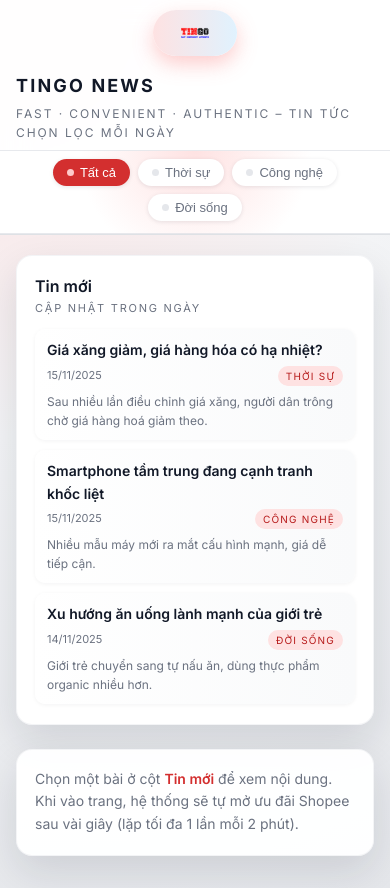
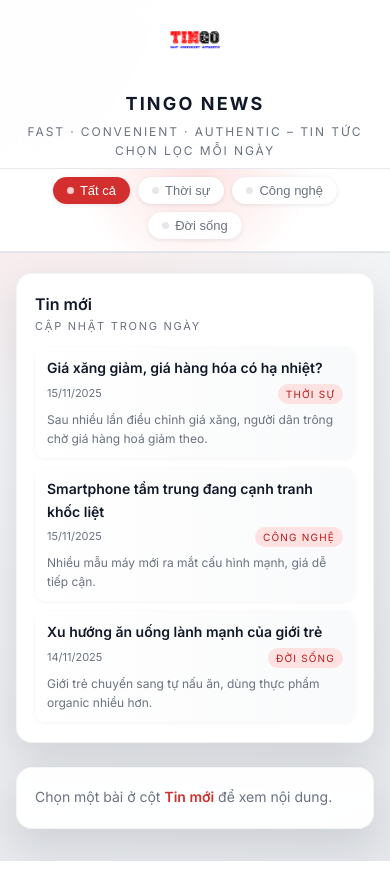
Before and after one commit to kiendey24/kiendey24.github.io, a plain HTML site: page index.html in a window 390 px wide. After the commit the page ends 861 px from the top, so only its background shows below. Drawn offline with Linux system fonts and the light colour scheme.

Commit message:
Update index.html

```diff
--- a/index.html
+++ b/index.html
@@ -58,19 +58,9 @@
       flex-wrap: wrap;
     }
 
-    .logo-wrap {
-      display: flex;
-      align-items: center;
-      justify-content: center;
-      padding: 6px 12px;
-      border-radius: 999px;
-      background: linear-gradient(to right, #fee2e2, #e0f2fe);
-      box-shadow: 0 8px 20px rgba(248,113,113,.35);
-    }
-
     .logo {
-      height: 44px;
-      max-width: 220px;
+      height: 80px;
+      max-width: 100%;
       display: block;
     }
 
@@ -89,14 +79,19 @@
     }
 
     @media (max-width: 640px) {
+      .header-inner {
+        flex-direction: column;
+        align-items: center;
+        text-align: center;
+      }
+
       .logo {
-        height: 34px;
+        height: 60px;
+        margin-bottom: 4px;
       }
+
       .header-text h1 {
         font-size: 18px;
-      }
-      .header-inner {
-        justify-content: center;
       }
     }
 
@@ -437,10 +432,8 @@
   <!-- ===== HEADER ===== -->
   <header>
     <div class="header-inner">
-      <div class="logo-wrap">
-        <!-- LOGO: tingo-logo.png -->
-        <img src="tingo-logo.png" alt="TINGO Logo" class="logo">
-      </div>
+      <!-- Logo lớn, không boxed -->
+      <img src="tingo-logo.png" alt="TINGO Logo" class="logo">
       <div class="header-text">
         <h1>TINGO NEWS</h1>
         <p>FAST · CONVENIENT · AUTHENTIC – Tin tức chọn lọc mỗi ngày</p>
@@ -483,7 +476,6 @@
         <div id="articleContent">
           <p class="placeholder">
             Chọn một bài ở cột <span>Tin mới</span> để xem nội dung.
-            Khi vào trang, hệ thống sẽ tự mở ưu đãi Shopee sau vài giây (lặp tối đa 1 lần mỗi 2 phút).
           </p>
         </div>
       </article>
@@ -495,10 +487,10 @@
     <div class="ad-box">
       <img src="tingo-logo.png" alt="TINGO Logo" class="ad-logo">
       <div class="ad-title">TINGO AUTO</div>
-      <div class="ad-subtitle">TỰ ĐỘNG CHUYỂN SANG ƯU ĐÃI SHOPEE</div>
+      <div class="ad-subtitle">ĐANG CHUẨN BỊ MỞ ƯU ĐÃI</div>
 
       <div id="adCountNumber" class="ad-count-number">-</div>
-      <div class="ad-count-label">giây nữa sẽ mở Shopee</div>
+      <div class="ad-count-label">giây nữa sẽ mở trang ưu đãi</div>
 
       <div id="adStatus" class="ad-status">
         Đang kiểm tra lần chuyển gần nhất...
@@ -506,7 +498,7 @@
 
       <div class="ad-button-row">
         <button id="adOpenNow" class="ad-button ad-primary">
-          Mở Shopee ngay
+          Mở ngay
         </button>
       </div>
 
@@ -518,7 +510,7 @@
 
   <!-- ===== SCRIPT ===== -->
   <script>
-    /* ===== CẤU HÌNH AFFILIATE =====
+    /* ===== CẤU HÌNH LINK ĐÍCH =====
        TODO: sửa link này thành link Shopee affiliate của bạn */
     const SHOPEE_URL = "https://shopee.vn/";
     const COUNTDOWN_SECONDS = 3;                // đếm ngược 3 giây
@@ -552,7 +544,7 @@
       let remain = COUNTDOWN_SECONDS;
 
       adCountNumber.textContent = remain.toString();
-      adStatus.textContent = "Đang chuẩn bị chuyển tới ưu đãi Shopee...";
+      adStatus.textContent = "";
 
       countdownTimer = setInterval(() => {
         remain--;
@@ -584,8 +576,7 @@
       const remainSec = Math.ceil(remainMs / 1000);
       adCountNumber.textContent = "-";
       adStatus.textContent =
-        "Đã chuyển tới Shopee trong 2 phút gần đây. Đếm ngược lần tiếp theo sẽ bắt đầu sau " +
-        remainSec + " giây.";
+        "Hệ thống sẽ tự mở lại sau " + remainSec + " giây.";
 
       hideOverlay(); // cho user đọc tin, chỉ hiện lại khi sắp mở
       waitTimer = setTimeout(startCountdown, remainMs);
@@ -710,7 +701,7 @@
         articleContentEl.innerHTML = `
           <p class="placeholder">
             Chọn một bài viết trong chuyên mục
-            <span>${currentCategory === 'all' ? 'Tất cả' : currentCategory}</span> để đọc.
+            <span>${currentCategory === 'all' ? 'Tất cả' : currentCategory}</span> để xem.
           </p>
         `;
 
```
